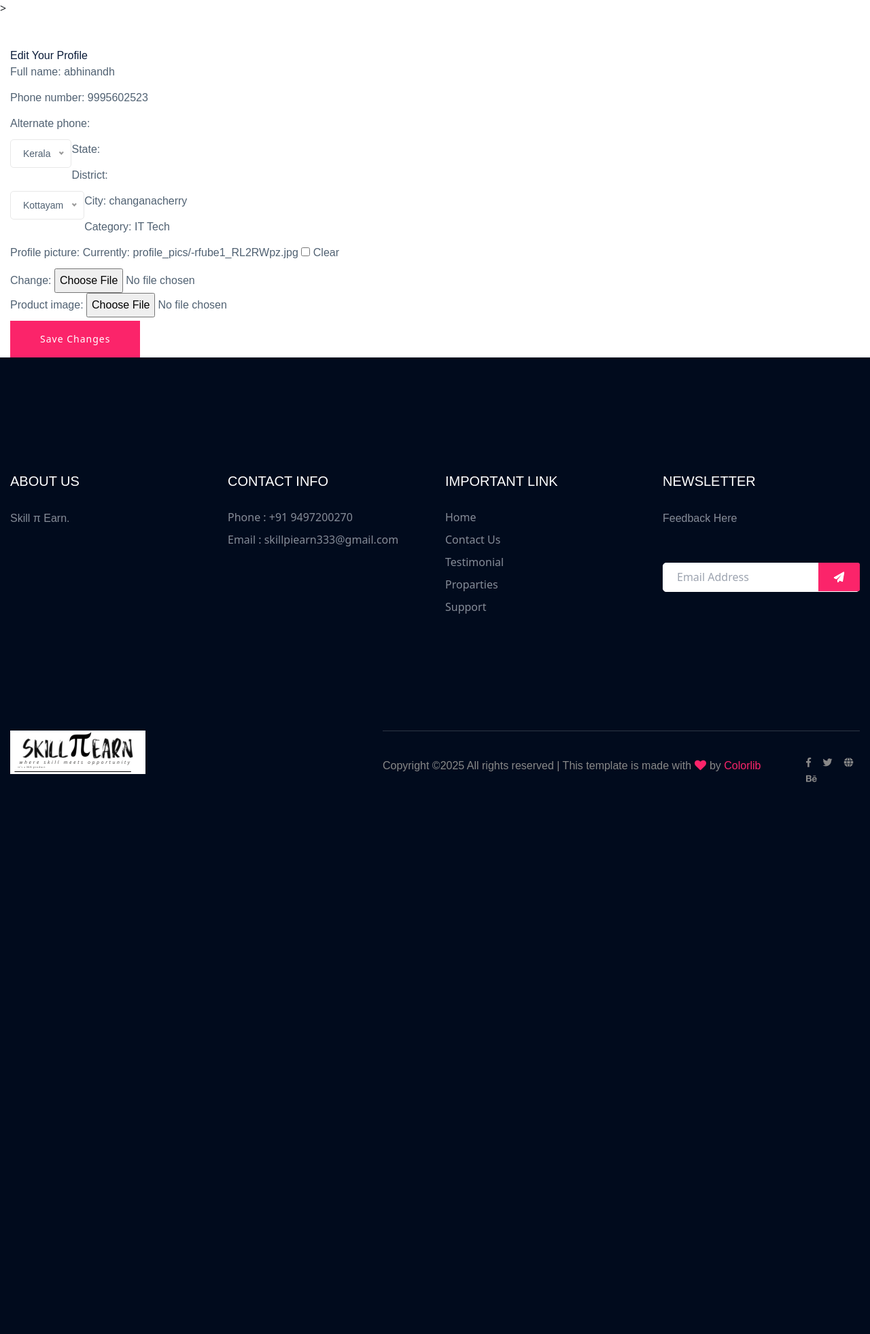
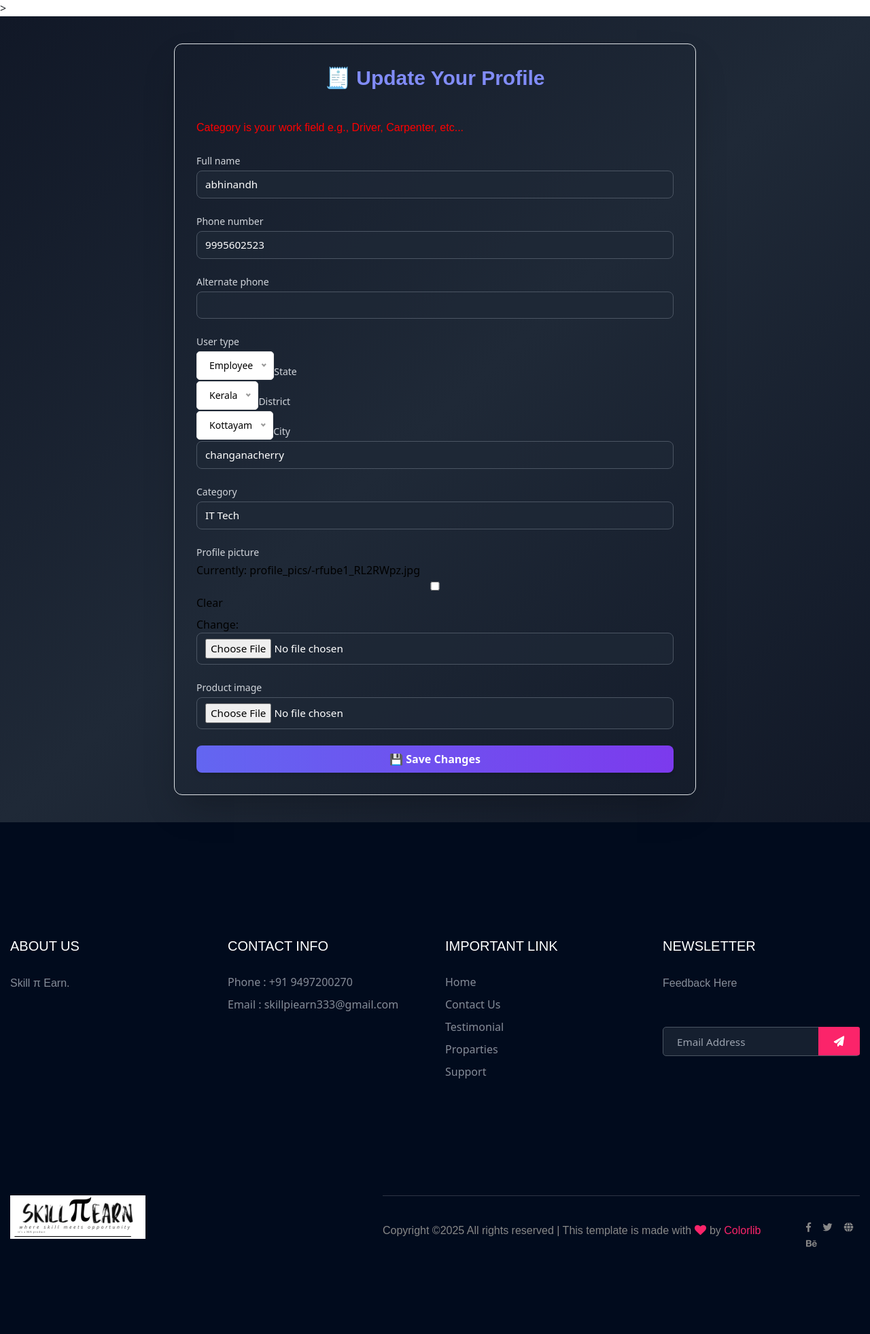
Before and after one commit to abhinandh333/skill-pi-earn, a Django app: page /edit-profile/ in a window 1280 px wide. Shown: the part 78-2041 px from the top of the page at 68% size. Before the commit the page ends 1229 px from the top, so only its background shows below. Run offline with Django 5.2, Linux system fonts and the light colour scheme; a user stored in the database is signed in; data comes from the database, SQL or seed files in the repository; both versions use the stored data as it was after the commit; some libraries are stand-ins or nearby versions; some web fonts are replaced.

Commit message:
Your commit message here

```diff
--- a/skill_and_earn/settings.py
+++ b/skill_and_earn/settings.py
@@ -177,9 +177,7 @@
 
 DEFAULT_FROM_EMAIL = 'Skill And Earn <skillpiearn333@gmail.com>'
 
-MIDDLEWARE += [
-    'website.middleware.ForceUserTypeMiddleware',
-]
+
 
 
 MEDIA_URL = '/media/'
--- a/website/forms.py
+++ b/website/forms.py
@@ -101,6 +101,11 @@
 class ProfileEditForm(forms.ModelForm):
     state = forms.ChoiceField(choices=STATE_CHOICES, required=True)
     district = forms.ChoiceField(choices=KERALA_DISTRICT_CHOICES, required=True)
+    USER_TYPE_CHOICES = [
+        ('employee', 'Employee'),
+        ('shop_owner', 'Shop/Enterprise Owner'),
+    ]
+    user_type = forms.ChoiceField(choices=Profile.USER_TYPE_CHOICES,required=True)
 
     class Meta:
         model = Profile
@@ -108,6 +113,7 @@
             'full_name',
             'phone_number',
             'alternate_phone',
+            'user_type',
             'state',
             'district',
             'city',
--- a/website/middleware.py
+++ b/website/middleware.py
@@ -25,6 +25,6 @@
                 not request.path.startswith('/admin/') and
                 not request.path.startswith('/accounts/logout/')
             ):
-                return redirect('/complete-profile/')
+                return redirect('/dashboard/')
 
         return self.get_response(request)
--- a/website/models.py
+++ b/website/models.py
@@ -54,9 +54,12 @@
 
 
 class Profile(models.Model):
+    USER_TYPE_CHOICES = [
+        ('employee', 'Employee'),
+        ('shop_owner', 'Shop/Enterprise Owner'),
+            ]
+
     user = models.OneToOneField(CustomUser, on_delete=models.CASCADE)
-
-    # ✅ Add all needed fields
     full_name = models.CharField(max_length=255, blank=True, null=True)
     phone_number = models.CharField(max_length=15, blank=True)
     alternate_phone = models.CharField(max_length=15, blank=True, null=True)
--- a/website/templates/edit_profile.html
+++ b/website/templates/edit_profile.html
@@ -2,12 +2,68 @@
 {% load static %}
 
 {% block code %}
-<div class="container mt-5">
-    <h2>Edit Your Profile</h2>
-    <form method="POST" enctype="multipart/form-data">
-        {% csrf_token %}
-        {{ form.as_p }}
-        <button type="submit" class="btn btn-success">Save Changes</button>
+<div class="min-h-screen flex items-center justify-center bg-gradient-to-br from-gray-900 via-gray-800 to-gray-900 text-black px-4 py-10">
+  <div class="w-full max-w-3xl bg-black/1 backdrop-blur-lg rounded-xl shadow-2xl p-8 border border-gray-700">
+
+    <h2 class="text-3xl font-extrabold text-center text-indigo-400 mb-10">🧾 Update Your Profile</h2>
+    <p style="color: red;">Category is your work field e.g., Driver, Carpenter, etc...</p>
+
+
+
+    <form method="POST" enctype="multipart/form-data" class="space-y-6">
+      {% csrf_token %}
+      {% for field in form %}
+        <div>
+          <label for="{{ field.id_for_label }}" class="block text-sm font-medium text-gray-300 mb-1">
+            {{ field.label }}
+          </label>
+          {{ field }}
+          {% if field.errors %}
+            <p class="text-red-400 text-sm mt-1">{{ field.errors|striptags }}</p>
+          {% endif %}
+        </div>
+      {% endfor %}
+
+      <button type="submit"
+              class="w-full bg-gradient-to-r from-indigo-500 to-purple-600 hover:from-indigo-600 hover:to-purple-700 transition-colors duration-300 text-white font-semibold py-2 px-4 rounded-lg shadow-md">
+        💾 Save Changes
+      </button>
     </form>
+
+  </div>
 </div>
+
+<style>
+  input, select, textarea {
+    background-color: rgba(31, 41, 55, 0.7) !important; /* semi-transparent dark bg */
+    color: white !important;
+    border: 1px solid #4b5563 !important; /* Tailwind border-gray-600 */
+    padding: 0.5rem 0.75rem;
+    border-radius: 0.5rem;
+    width: 100%;
+    font-size: 0.95rem;
+    transition: all 0.2s ease-in-out;
+  }
+
+  input:focus, select:focus, textarea:focus {
+    outline: none;
+    border-color: #6366f1 !important; /* indigo focus */
+    box-shadow: 0 0 0 3px rgba(99, 102, 241, 0.3);
+  }
+
+  ::placeholder {
+    color: #9ca3af !important;
+  }
+
+  select option,
+  datalist option {
+    background-color: #1f2937 !important;
+    color: #ffffff !important;
+  }
+
+  input[type="radio"],
+  input[type="checkbox"] {
+    accent-color: #8b5cf6;
+  }
+</style>
 {% endblock %}
--- a/website/templates/profile_detail.html
+++ b/website/templates/profile_detail.html
@@ -12,7 +12,7 @@
   {% else %}
     <div id="profilePic"
          onclick="toggleShape()"
-         class="w-16 h-16 aspect-square rounded-full bg-gray-600 flex items-center justify-center text-white text-[8px] font-semibold cursor-pointer transition-all duration-300">
+         class="w-16 h-16 aspect-square rounded-full bg-gray-600 flex items-center justify-center text- text-[8px] font-semibold cursor-pointer transition-all duration-300">
       No Img
     </div>
   {% endif %}
@@ -33,7 +33,7 @@
 
 
     <!-- Profile Details -->
-    <div class="mt-6 grid grid-cols-1 md:grid-cols-2 gap-4 text-sm text-gray-300">
+    <div class="mt-6 grid grid-cols-1 md:grid-cols-2 gap-4 text-sm text-black-300">
       <div><span class="font-semibold text-gray-400">Phone:</span> {{ user.phone_number }}</div>
       <div><span class="font-semibold text-gray-400">Alternate:</span> {{ user.alternate_phone }}</div>
       <div><span class="font-semibold text-gray-400">State:</span> {{ user.state }}</div>
--- a/website/urls.py
+++ b/website/urls.py
@@ -21,7 +21,7 @@
     path('login/', views.login_view, name='login'),
     path('accounts/', include('allauth.urls')),
     path('select-user-type/', select_user_type, name='select_user_type'),
-    path('complete-profile/', views.complete_profile, name='complete_profile'),
+
     path('search/', views.search_employees, name='search_employees'),
     path('dashboard/', views.dashboard, name='dashboard'),
     path('edit-profile/', edit_profile, name='edit_profile'),
--- a/website/views.py
+++ b/website/views.py
@@ -130,31 +130,31 @@
 from .models import Profile
 from .forms import SearchForm
 
+from .models import Profile
+from django.db.models import Q
+
 def search_employees(request):
-    form = SearchForm(request.GET or None)
-    results = []
+    state = request.GET.get('state')
+    district = request.GET.get('district')
+    city = request.GET.get('city')
+    category = request.GET.get('category')
 
-    if form.is_valid():
-        state = form.cleaned_data.get('state')
-        district = form.cleaned_data.get('district')
-        city = form.cleaned_data.get('city')
-        category = form.cleaned_data.get('category')
+    results = Profile.objects.all()  # ✅ This stays a queryset
 
-        queryset = Profile.objects.filter(user_type='employee')
+    if state and state != 'All':
+        results = results.filter(state__iexact=state)
 
-        if category and category != 'All':
-            queryset = queryset.filter(category__iexact=category)
+    if district and district != 'All':
+        results = results.filter(district__iexact=district)
 
-        if city and city != 'All':
-            results = queryset.filter(city__iexact=city)
-        if not results and district and district != 'All':
-            results = queryset.filter(district__iexact=district)
-        if not results and state and state != 'All':
-            results = queryset.filter(state__iexact=state)
-        if not results:
-            results = queryset  # fallback: show all
+    if city and city != 'All':
+        results = results.filter(city__iexact=city)
 
-    return render(request, 'search_results.html', {'form': form, 'results': results})
+    if category and category != 'All':
+        results = results.filter(category__iexact=category)
+
+    return render(request, 'search_results.html', {'results': results})
+
 
 
 
@@ -181,11 +181,12 @@
         form = ProfileEditForm(request.POST, request.FILES, instance=profile)
         if form.is_valid():
             form.save()
-            return redirect('dashboard')  # or wherever you want to go after update
+            return redirect('dashboard')
     else:
-        form = ProfileEditForm(instance=profile)
+        form = ProfileEditForm(instance=profile)  # ✅ FIXED: Removed POST & FILES
 
     return render(request, 'edit_profile.html', {'form': form})
+
 
 from django.shortcuts import render, get_object_or_404
 from .models import Profile
```
Also changed, not shown: website/adapters.py (+5 -17 lines), website/templates/login.html (+5 -2 lines), db.sqlite3, media/profile_pics/-rfube1_4ueVQqo.jpg (added), media/profile_pics/-rfube1_RL2RWpz.jpg (added), media/profile_pics/-rfube1_kwcHpqF.jpg (added), media/profile_pics/-rfube1_vwORyEM.jpg (added).
